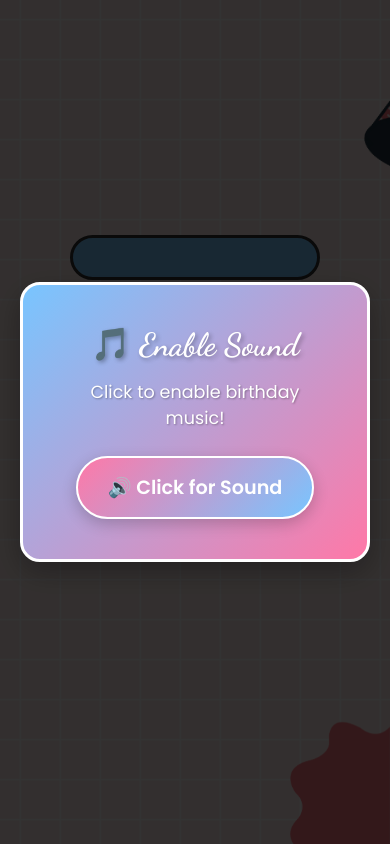
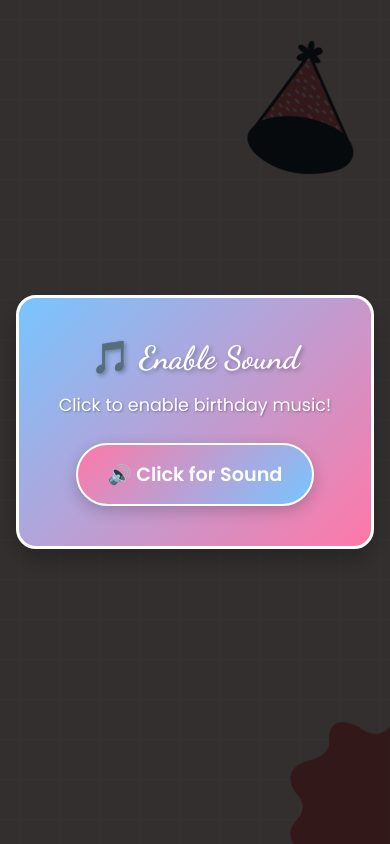
Before and after one commit to Aryantaliyan/interactive-birthday-card-main, a plain HTML site: page index.html in a window 390 px wide. Drawn offline with nearby package versions, Linux system fonts and the light colour scheme; a web font is replaced by a local one.

Commit message:
Update style.css

```diff
--- a/style.css
+++ b/style.css
@@ -794,60 +794,15 @@ body {
         width: 76px !important;
     }
 
-    .date__of__birth {
-        position: relative;
-        border: 3px solid var(--color-black);
-        transform: translateY(0px) !important;
-        z-index: 1;
-        opacity: 1 !important;
-        visibility: visible !important;
-        width: 250px !important;
-        height: 45px !important;
-        margin: 20px auto;
-        display: flex;
-        justify-content: center;
-        align-items: center;
-    }
 
-    .date__of__birth span {
-        font-size: 1rem !important;
-        margin: 0px 10px !important;
-        font-weight: bold;
-    }
-
-    .date__of__birth i {
-        font-size: 0.8rem;
-        margin: 0 5px;
-    }
-
-    /* Ensure left column elements are properly centered on mobile */
-    .content .left {
-        width: 100%;
-        align-items: center;
-    }
-
-    /* Sound popup mobile styles */
-    .sound-popup-content {
-        padding: 30px 20px;
-        width: 90%;
-        max-width: 350px;
-    }
-
-    .sound-popup-content h3 {
-        font-size: 1.5rem;
-    }
-
-    .sound-popup-content p {
-        font-size: 1rem;
-    }
-
-    #enableSoundBtn {
-        padding: 12px 25px;
-        font-size: 1rem;
-    }
+}
 
 
-}
+
+
+
+
+
 .boxMail{
     position: fixed;
     background: rgb(0, 0, 0, 0.8);
```
